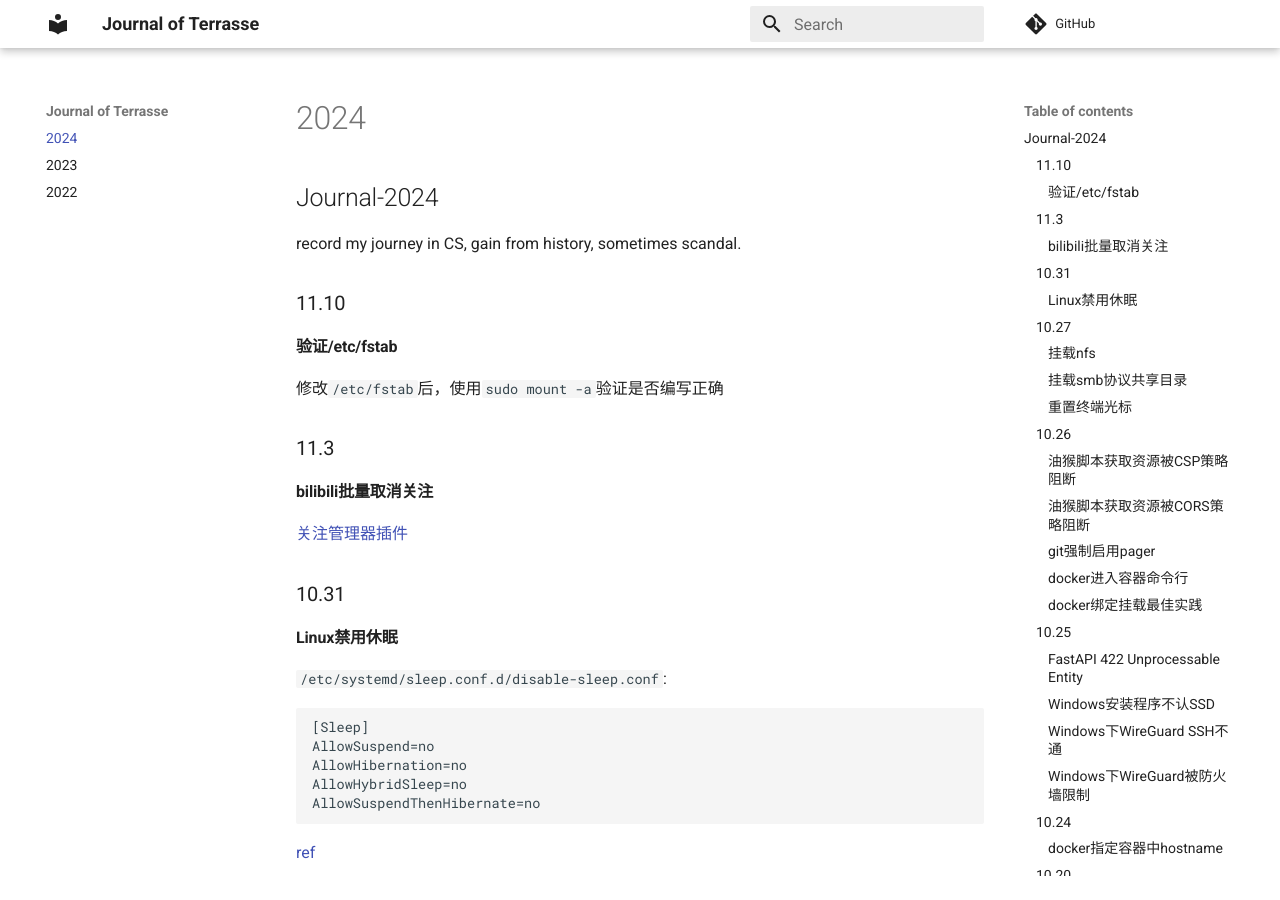
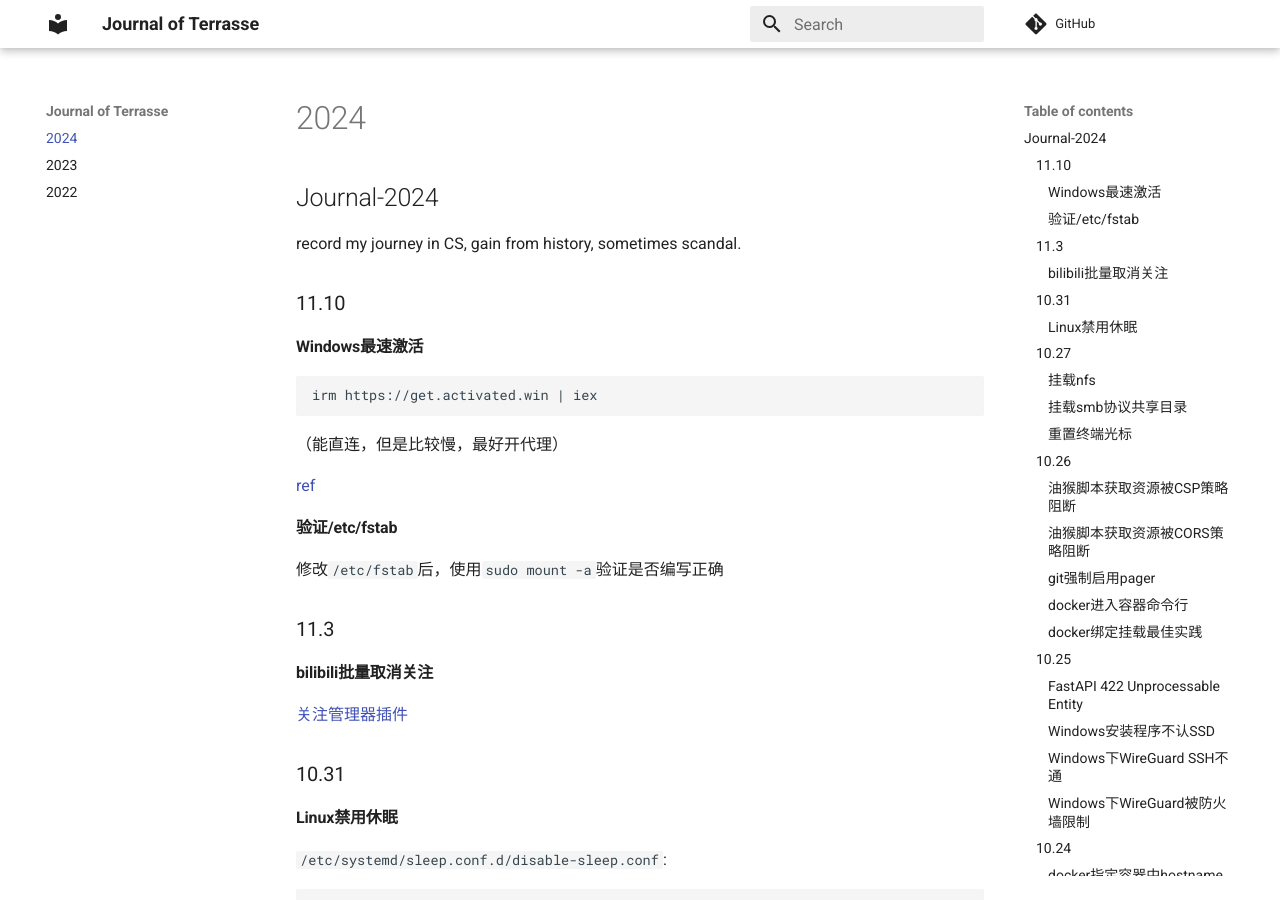
Before and after one commit to Jerry-Terrasse/journal, an MkDocs documentation site: the page built from docs/2024.md, in a window 1280 px wide and 900 px high. Built offline with MkDocs 1.6.1 and Material for MkDocs 9.7.7, drawn with Linux system fonts in a browser that asks for light colours; comment, search, counter and statistics services are not loaded.

Commit message:
update (Sun Nov 10 01:58:12 PM CST 2024)

````diff
--- a/docs/2024.md
+++ b/docs/2024.md
@@ -3,6 +3,16 @@
 record my journey in CS, gain from history, sometimes scandal.
 
 ### 11.10
+
+#### Windows最速激活
+
+```powershell
+irm https://get.activated.win | iex
+```
+
+（能直连，但是比较慢，最好开代理）
+
+[ref](https://github.com/massgravel/Microsoft-Activation-Scripts)
 
 #### 验证/etc/fstab
 
````
